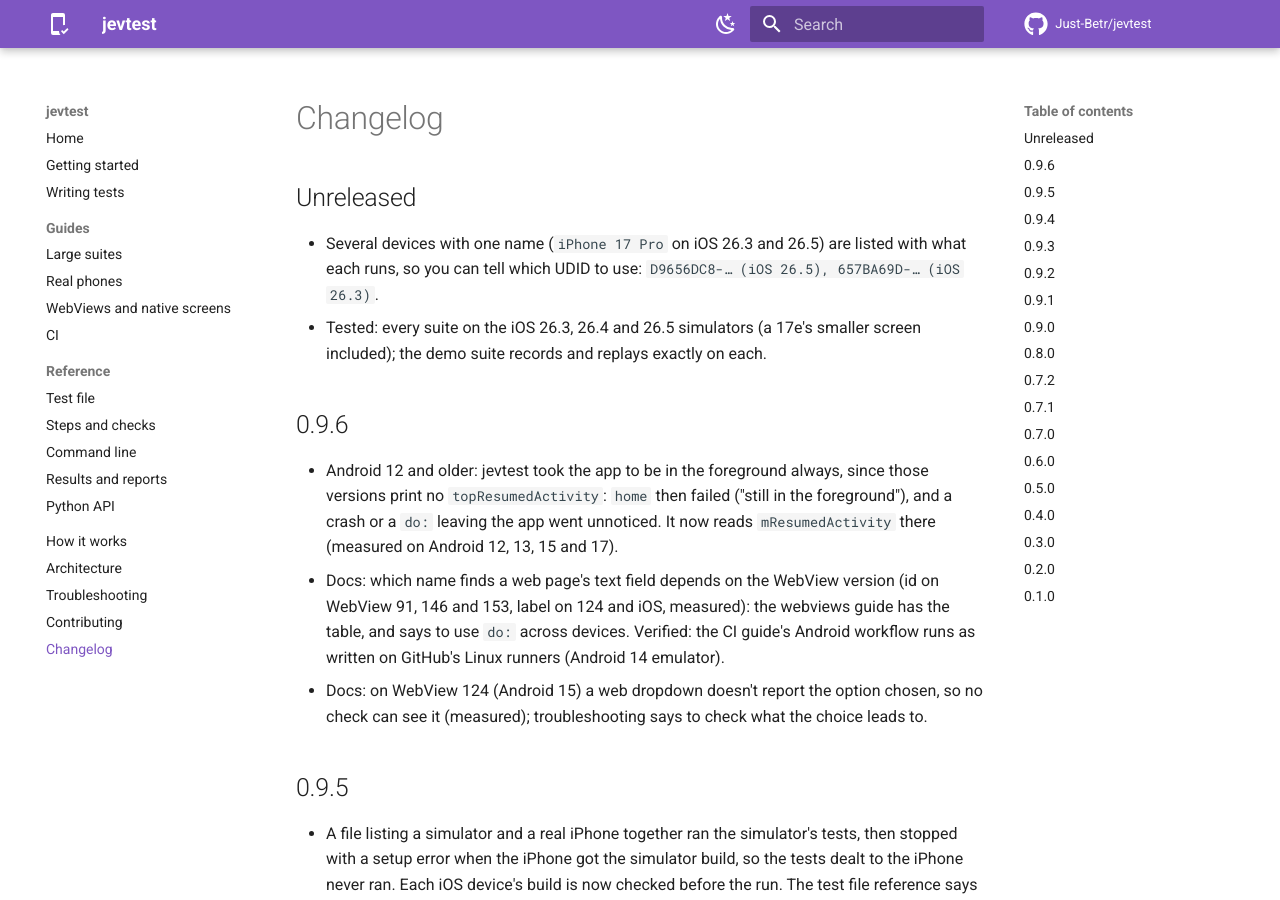
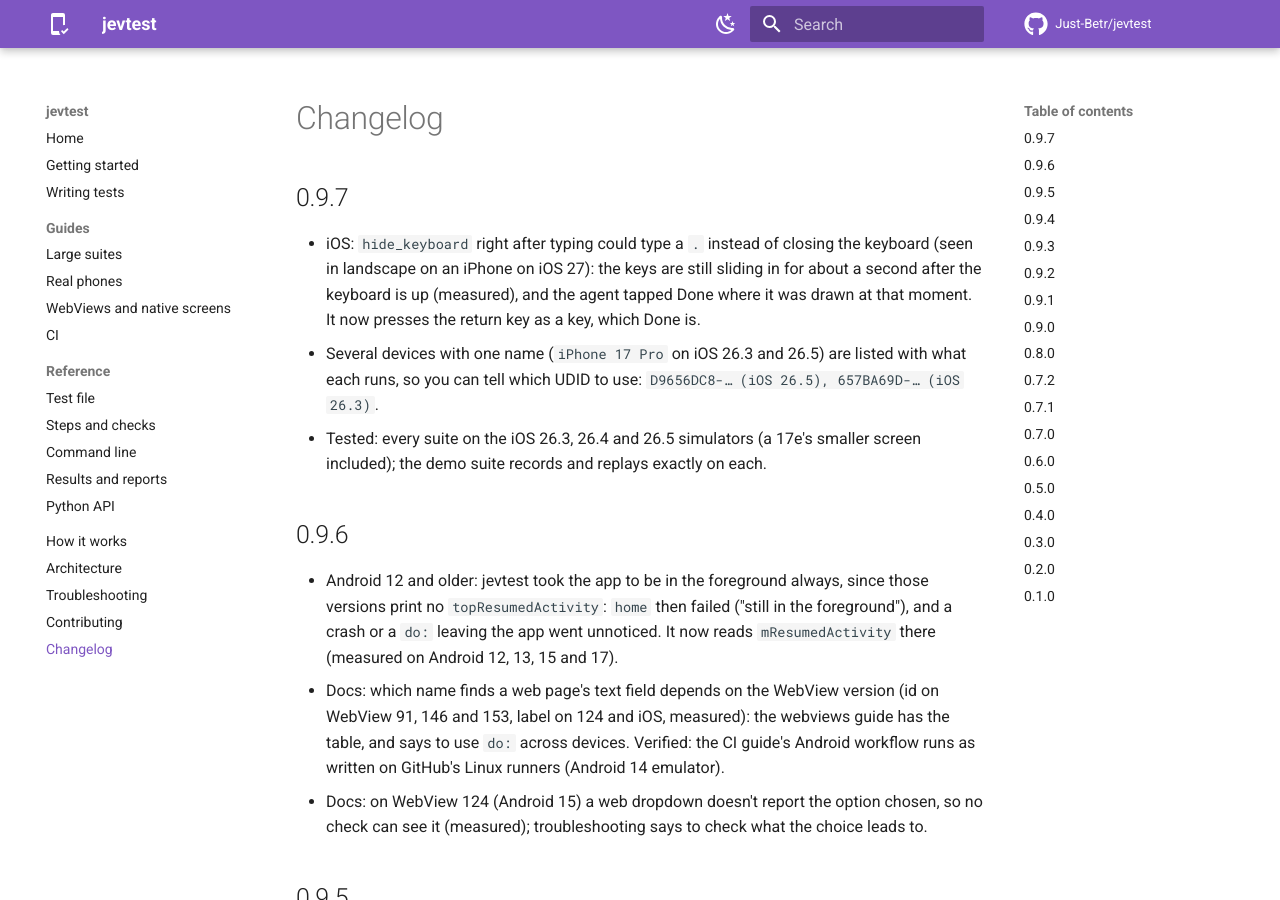
Before and after one commit to Just-Betr/jevtest, an MkDocs documentation site: the page built from docs/changelog.md, in a window 1280 px wide and 900 px high. Built offline with MkDocs 1.6.1 and Material for MkDocs 9.7.7, drawn with Linux system fonts in a browser that asks for light colours; comment, search, counter and statistics services are not loaded.

Commit message:
0.9.7: iOS hide_keyboard presses the return key rather than tapping a still-sliding Done
Co-Authored-By: Claude Opus 5.5 <noreply@anthropic.com>

````diff
--- a/CHANGELOG.md
+++ b/CHANGELOG.md
@@ -1,7 +1,10 @@
 # Changelog
 
-## Unreleased
+## 0.9.7
 
+- iOS: `hide_keyboard` right after typing could type a `.` instead of closing the keyboard (seen in landscape on an
+  iPhone on iOS 27): the keys are still sliding in for about a second after the keyboard is up (measured), and the
+  agent tapped Done where it was drawn at that moment. It now presses the return key as a key, which Done is.
 - Several devices with one name (`iPhone 17 Pro` on iOS 26.3 and 26.5) are listed with what each runs, so you can
   tell which UDID to use: `D9656DC8-… (iOS 26.5), 657BA69D-… (iOS 26.3)`.
 - Tested: every suite on the iOS 26.3, 26.4 and 26.5 simulators (a 17e's smaller screen included); the demo suite
--- a/docs/getting-started.md
+++ b/docs/getting-started.md
@@ -82,7 +82,7 @@ jevtest run tests.yaml --lock record --out results
 Both flags are required, so every run says how it treats the lockfile and where its results go.
 
 ```console
-jevtest 0.9.6 · android · emulator-5554 · dev.jevtest.jevtest_demo · jev-1.13.0 · lockfile: record
+jevtest 0.9.7 · android · emulator-5554 · dev.jevtest.jevtest_demo · jev-1.13.0 · lockfile: record
 
 ▶ App opens on the sign-in screen
   ✓ expect: The sign in screen is showing — Jev 0.98
--- a/jevtest/__init__.py
+++ b/jevtest/__init__.py
@@ -1,3 +1,3 @@
 """jevtest: plain-English end-to-end tests for Android and iOS apps, driven by TypeSafe's Jev."""
 
-__version__ = "0.9.6"
+__version__ = "0.9.7"
````
Also changed, not shown: README.md (+1 -1 lines), docs/index.md (+1 -1 lines), 1 other file.
